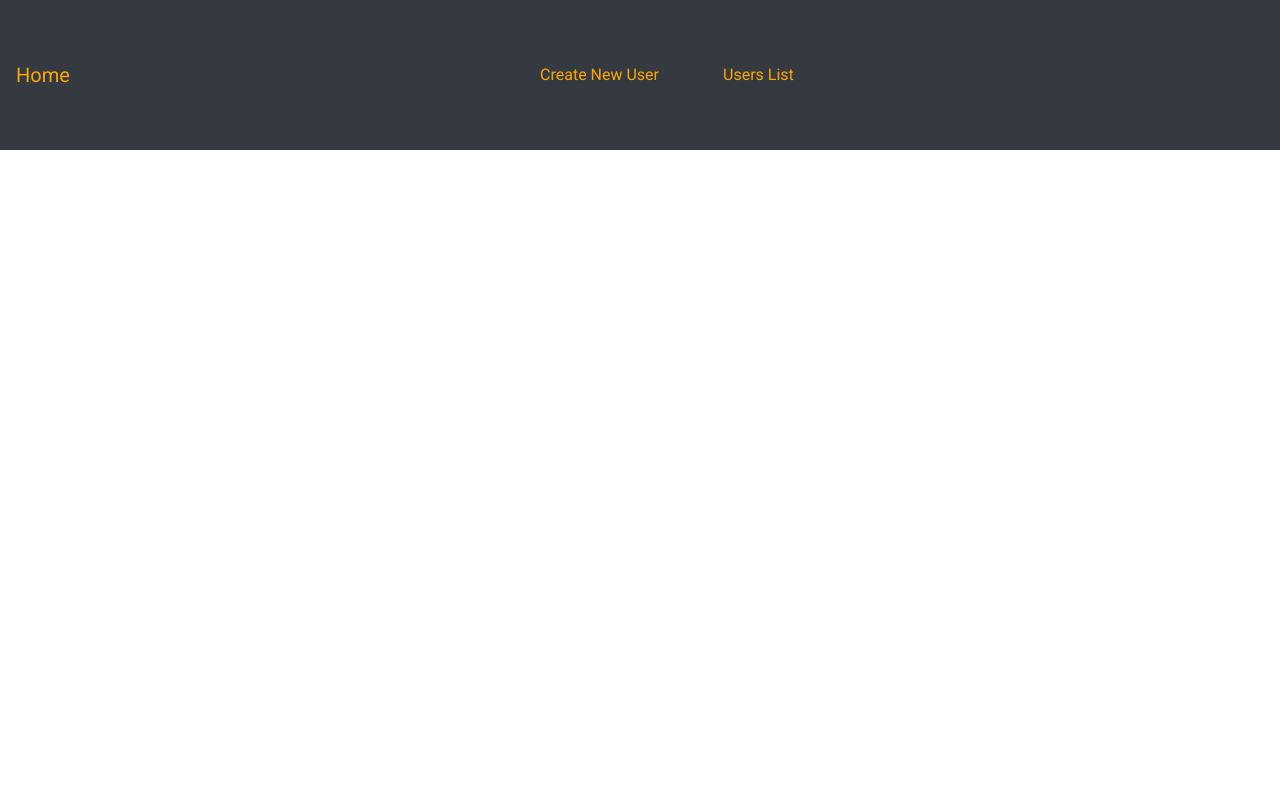
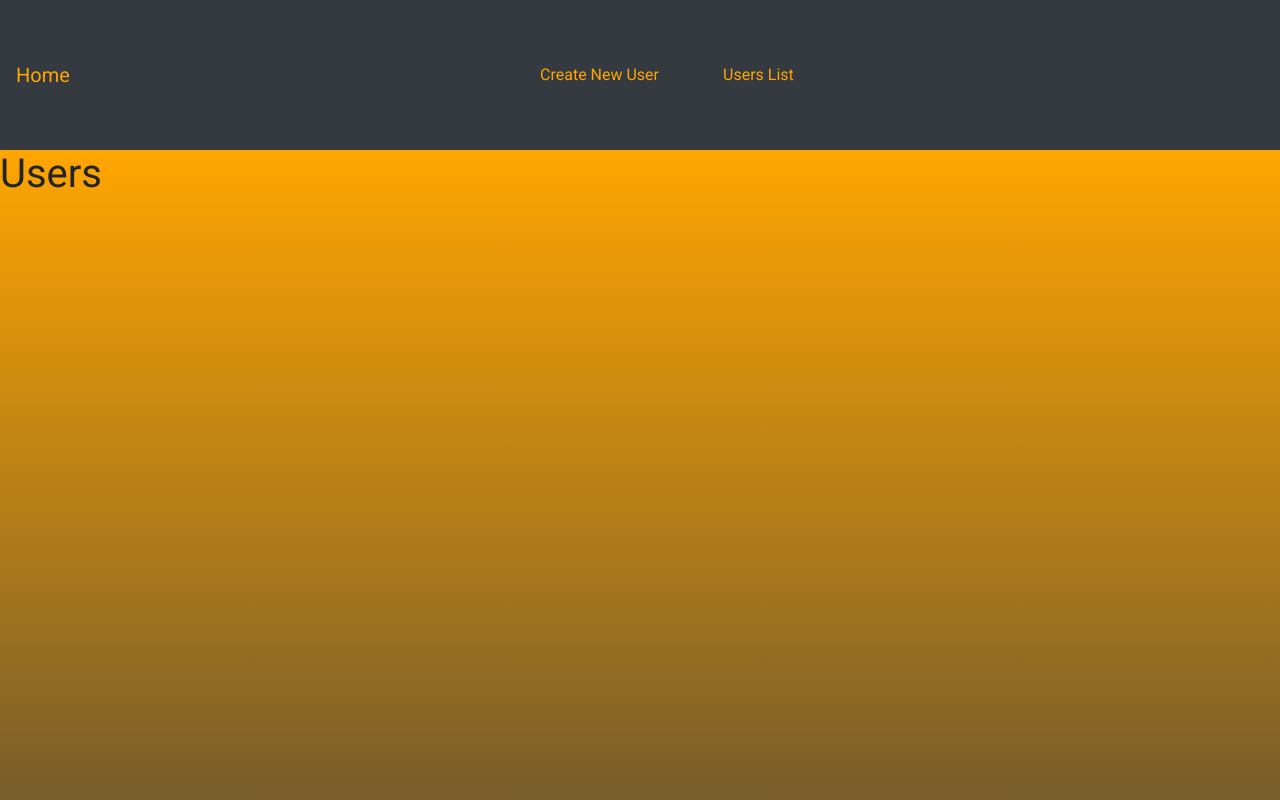
Before and after one commit to EivydasLeo-zz/examUsersCrud, a React (Create React App) app in the folder client/: page /users in a window 1280 px wide. Shown: the top 800 px of the page. Built offline with nearby package versions, Linux system fonts and the light colour scheme.

Commit message:
Created NewUserForm, UsersList added routes  in App.jsx, some css styling.

```diff
--- a/client/src/App.css
+++ b/client/src/App.css
@@ -8,6 +8,10 @@
 
 .navbar > a {
   margin: 0 auto;
+}
+
+.navbar-container {
+  box-shadow: 0px 9px 5px 0px rgba(0, 0, 0, 0.75);
 }
 
 .navbar {
@@ -21,6 +25,14 @@
 
 #navLink:hover {
   text-decoration: underline;
+  color: rgb(233, 231, 231);
+}
+
+/* Main-container */
+
+.main-container {
+  background: linear-gradient(orange, #343a40);
+  height: 970px;
 }
 
 /* Responsive */
--- a/client/src/App.jsx
+++ b/client/src/App.jsx
@@ -1,6 +1,9 @@
 import React, { Component } from 'react';
 import './App.css';
 import Navbar from './components/Navbar';
+import { Switch, Route } from 'react-router';
+import NewUser from './components/pages/NewUserForm';
+import Users from './components/pages/UsersList';
 
 class App extends Component {
   state = {};
@@ -8,6 +11,12 @@ class App extends Component {
     return (
       <div className="App">
         <Navbar />
+        <div className="main-container">
+          <Switch>
+            <Route path="/users/new" component={NewUser}></Route>
+            <Route path="/users" component={Users}></Route>
+          </Switch>
+        </div>
       </div>
     );
   }
--- /dev/null
+++ b/client/src/components/pages/NewUserForm.jsx
@@ -0,0 +1,14 @@
+import React, { Component } from 'react';
+
+class NewUserForm extends Component {
+  state = {};
+  render() {
+    return (
+      <div className="NewUserForm-container">
+        <h1>New User</h1>
+      </div>
+    );
+  }
+}
+
+export default NewUserForm;
--- /dev/null
+++ b/client/src/components/pages/UsersList.jsx
@@ -0,0 +1,14 @@
+import React, { Component } from 'react';
+
+class Users extends Component {
+  state = {};
+  render() {
+    return (
+      <div className="Users-container">
+        <h1>Users</h1>
+      </div>
+    );
+  }
+}
+
+export default Users;
```
